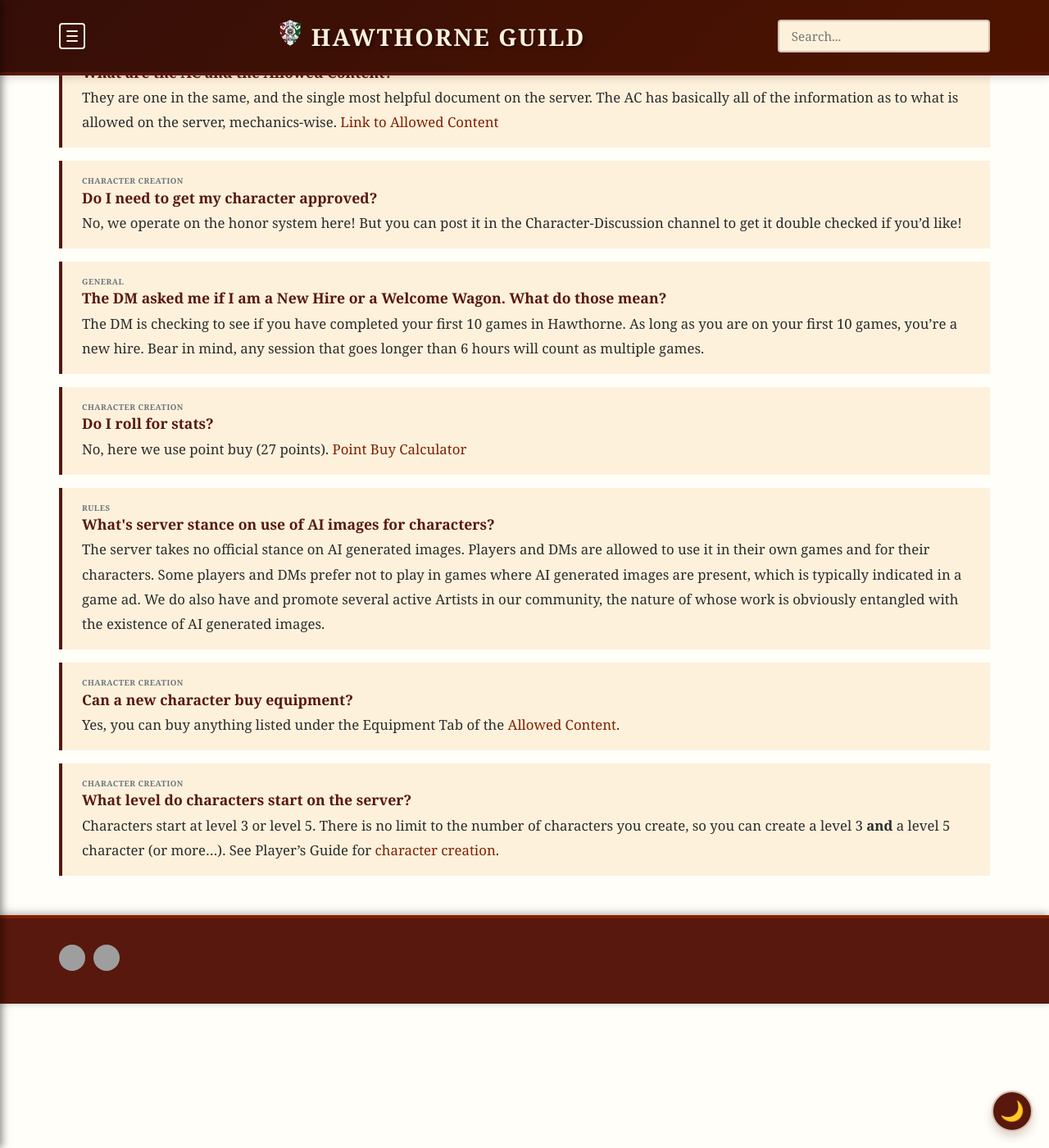
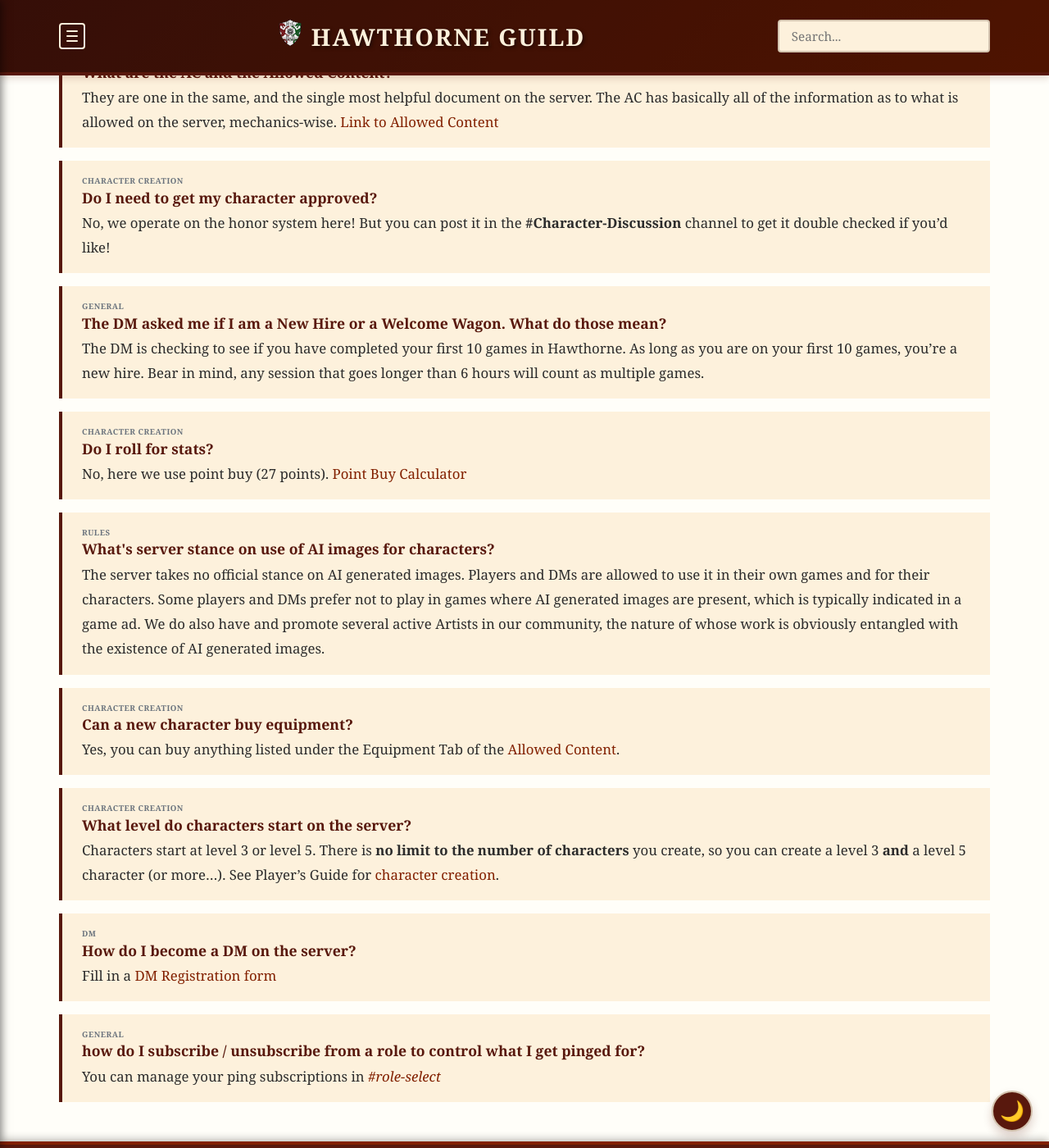
Before and after one commit to coconutswallow/Guides, a Jekyll site: the page built from faq.html, in a window 1280 px wide and 1400 px high, scrolled down 1216 px. Shown: the whole window at 82% size. Built offline with Jekyll 4.4.1, drawn with Linux system fonts in a browser that asks for light colours; comment, search, counter and statistics services are not loaded; grey boxes are pictures that could not be loaded.

Commit message:
faq update

```diff
--- a/_data/faqs.yml
+++ b/_data/faqs.yml
@@ -21,7 +21,7 @@
   - question: Do I need to get my character approved?
     category: Character Creation
     answer: |-
-      No, we operate on the honor system here! But you can post it in the Character-Discussion channel to get it double checked if you’d like!
+      No, we operate on the honor system here! But you can post it in the **#Character-Discussion** channel to get it double checked if you’d like!
   - question: The DM asked me if I am a New Hire or a Welcome Wagon. What do those mean?
     category: General
     answer: |-
@@ -41,4 +41,12 @@
   - question: What level do characters start on the server?
     category: Character Creation
     answer: |-
-      Characters start at level 3 or level 5.  There is no limit to the number of characters you create, so you can create a level 3 **and** a level 5 character (or more...).  See Player's Guide for [character creation](/Guides/playersguide/character-creation/).
+      Characters start at level 3 or level 5.  There is **no limit to the number of characters** you create, so you can create a level 3 **and** a level 5 character (or more...).  See Player's Guide for [character creation](/Guides/playersguide/character-creation/).
+  - question: How do I become a DM on the server?
+    category: DM
+    answer: |-
+      Fill in a [DM Registration form](https://docs.google.com/forms/d/e/1FAIpQLSeSJFrWH_ZFCBa_TndvhqhJsNDtVoKb4hAt7X2v07D-4lLTbw/viewform?usp=sf_link)
+  - question: how do I subscribe / unsubscribe from a role to control what I get pinged for?
+    category: General
+    answer: |-
+      You can manage your ping subscriptions in [*#role-select*](https://discord.com/channels/308324031478890497/1333187518576726098)
```
Also changed, not shown: tools/faqs - Sheet1.tsv (+4 -2 lines).
